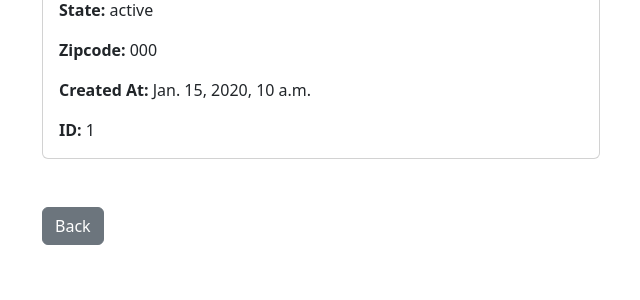
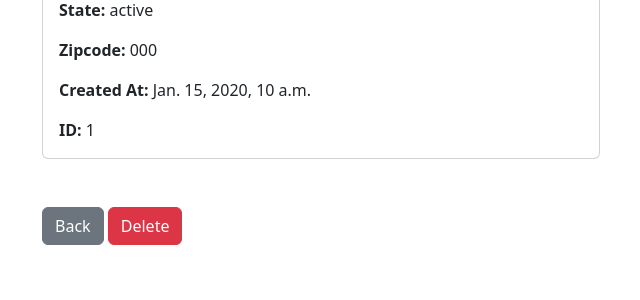
Before and after one commit to sergedemanou/Django-CRM, a Django app: page /record/1 in a window 1280 px wide. Shown: the part 380-680 px from the top of the page, without its empty margins (319-959 px from the left). Run offline with Django 5.2, Linux system fonts and the light colour scheme; a user stored in the database is signed in; tables that the repository leaves empty hold one stand-in row (values such as "Sample post").

Commit message:
suppression de données

```diff
--- a/dcrm/website/templates/record.html
+++ b/dcrm/website/templates/record.html
@@ -42,5 +42,6 @@
 <br><br>
 
 <a href="{% url 'home' %}" class="btn btn-secondary">Back</a>
+<a href="{% url 'delete_record' customer_record.id %}" class="btn btn-danger">Delete</a>
 
 {% endblock %}
--- a/dcrm/website/urls.py
+++ b/dcrm/website/urls.py
@@ -8,4 +8,5 @@ urlpatterns = [
     path('logout/', views.logout_user, name='logout'),
     path('register/', views.register, name='register'),
     path('record/<int:pk>', views.customer_record, name='record'),
+    path('delete_record/<int:pk>', views.delete_record, name='delete_record'),
 ]
--- a/dcrm/website/views.py
+++ b/dcrm/website/views.py
@@ -51,8 +51,18 @@ def register(request):
 
 def customer_record(request, pk):
     if request.user.is_authenticated:
-        customer_record = Record.objects.get(pk=pk)
+        customer_record = Record.objects.get(id=pk)
         return render(request, 'record.html', {'customer_record': customer_record})
     else:
         messages.success(request, f'You must be logged in to view that page...')
         return redirect('home')
+
+def delete_record(request, pk):
+    if request.user.is_authenticated:
+        delete_it = Record.objects.get(id=pk)
+        delete_it.delete()
+        messages.success(request, f'Record deleted sucessfully...')
+        return redirect('home')
+    else:
+        messages.success(request, f'You must be logged in to delete that record...')
+        return redirect('home')
```
